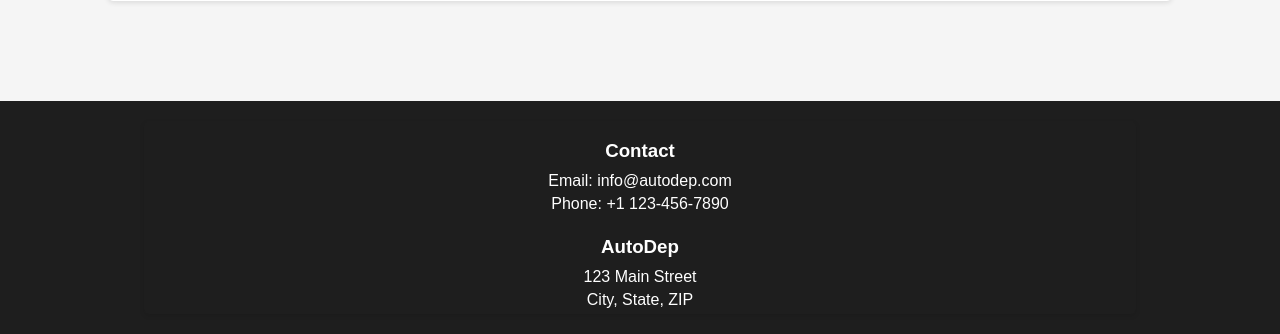
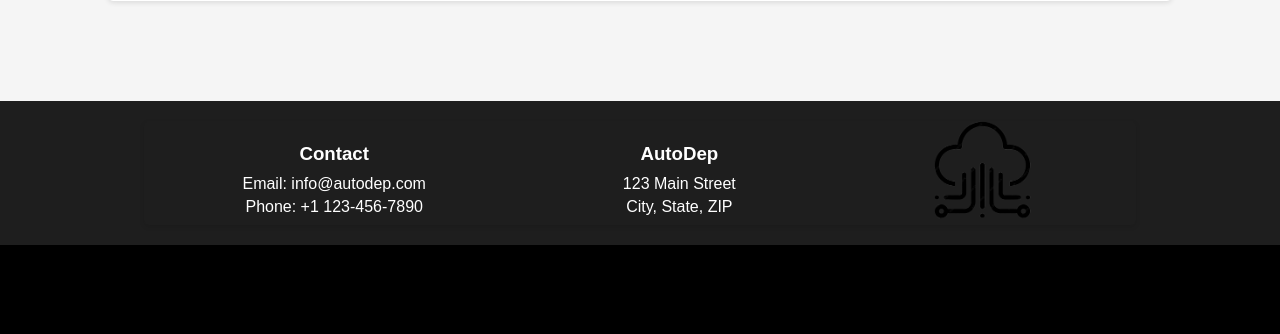
Before and after one commit to DoxDevOps/autoDep, a Flask app: page /landing in a window 1280 px wide. Shown: the part 889-1223 px from the top of the page. After the commit the page ends 1134 px from the top, so only its background shows below. Run offline with Flask 3, Linux system fonts and the light colour scheme; the visitor is signed in with stand-in values (Sample User, id 1); data comes from the database, SQL or seed files in the repository; data that the repository does not hold is empty; parts of the project's set-up code (start-up, migrations or seed data) failed here and were passed over.

Commit message:
Changes to be committed: new file:   app/static/LIN.png new file:   app/static/egpaflogo.png new file:   app/static/linlogo.png new file:   app/static/linlogo1.png new file:   app/static/linlogo2.png new file:   app/static/linlogo_o.png new file:   app/static/output-onlinepngtools.png modified:   app/templates/landing.html

```diff
--- a/app/templates/landing.html
+++ b/app/templates/landing.html
@@ -221,6 +221,15 @@
                 padding: 0px;
                 margin-top: 0px;
                 margin-bottom: 0px;
+                flex-direction: row;
+        }
+
+        .footer .container .contact-details {
+            margin: auto;
+        }
+
+        .footer .container .company-info {
+            margin: auto
         }
 
         .footer h3 {
@@ -281,8 +290,14 @@
                 <p>123 Main Street</p>
                 <p>City, State, ZIP</p>
             </div>
+            <div class="company-info">
+                <img src="{{ url_for('static', filename='favicon.png') }}" alt="Logo" width="" height="100">
+            </div>
         </div>
+
+
     </div>
+
 
 
     <script>
```
Also changed, not shown: app/static/LIN.png (added), app/static/egpaflogo.png (added), app/static/linlogo.png (added), app/static/linlogo1.png (added), app/static/linlogo2.png (added), app/static/linlogo_o.png (added), app/static/output-onlinepngtools.png (added).
